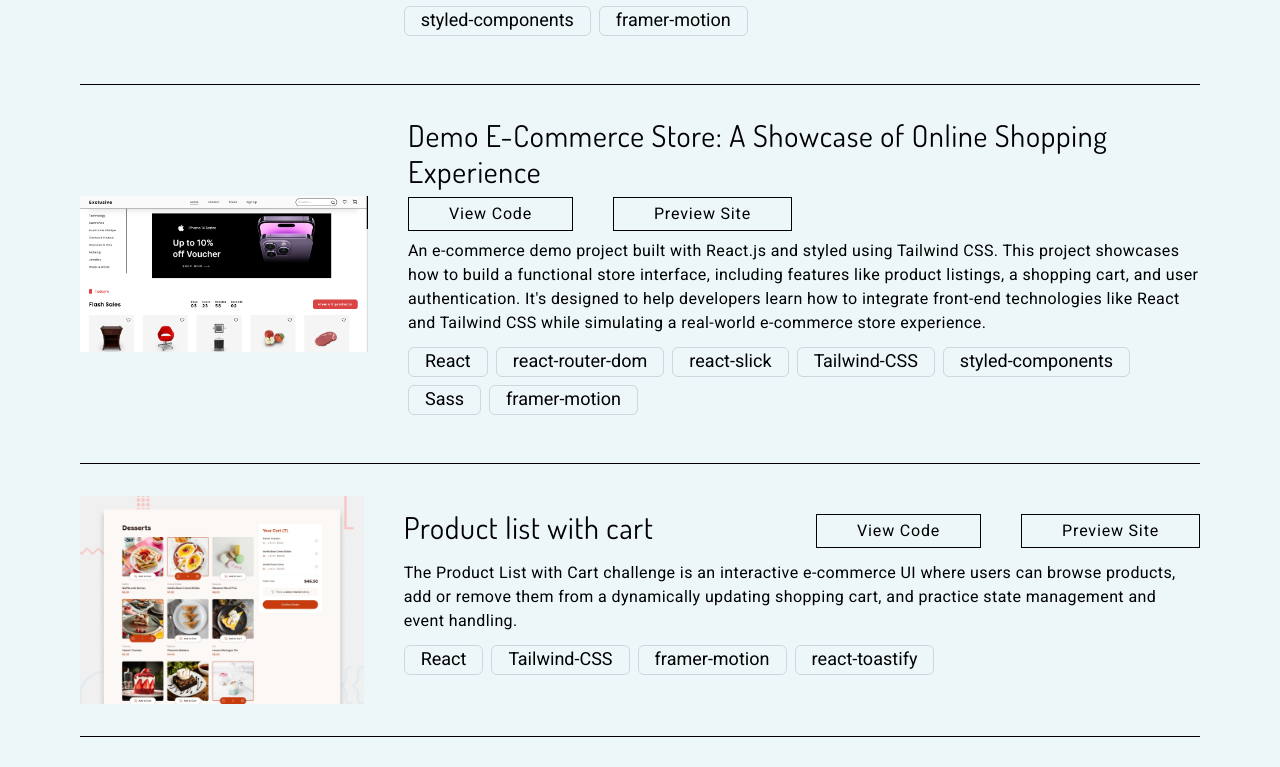
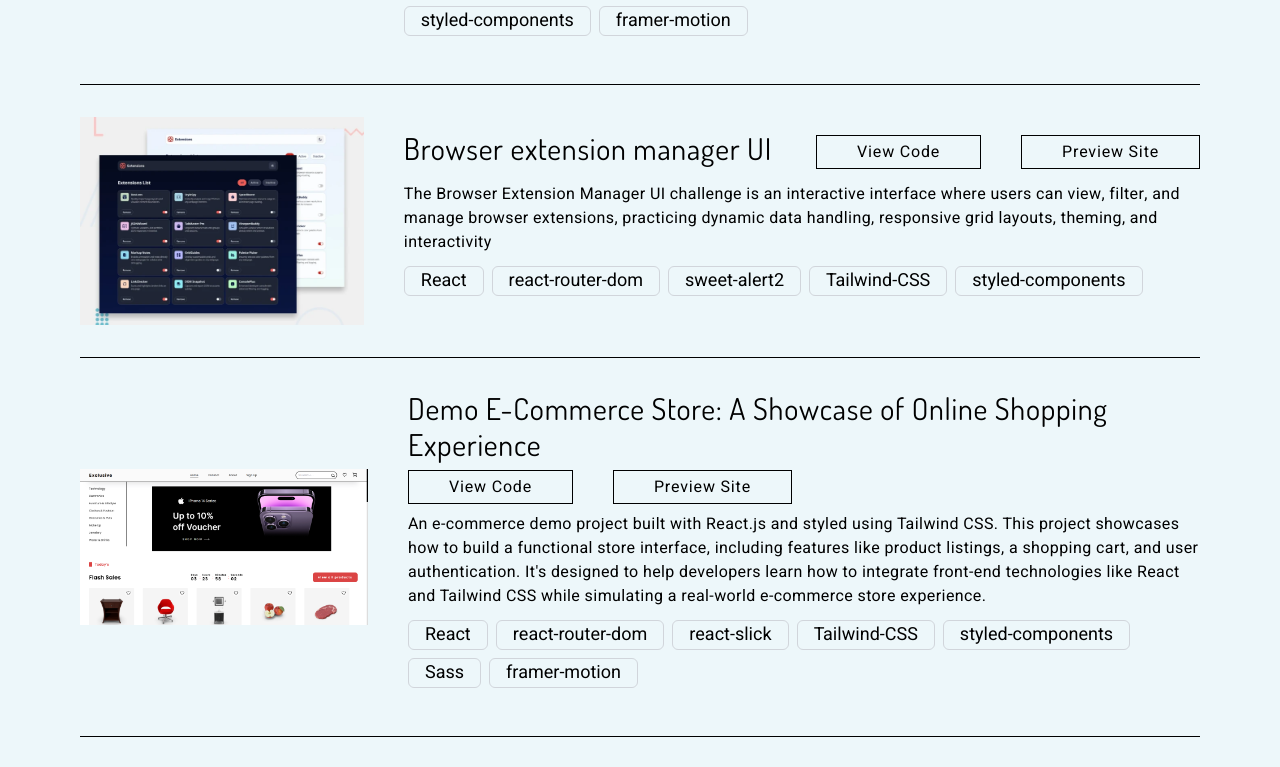
Before and after one commit to GADMuhammad/portfolio, a React (Vite) app: page / in a window 1280 px wide. Shown: the part 838-1605 px from the top of the page. Built offline with nearby package versions, Linux system fonts and the light colour scheme; a web font is replaced by a local one.

Commit message:
Add files via upload

```diff
--- a/src/components/ProjectsSection.jsx
+++ b/src/components/ProjectsSection.jsx
@@ -2,8 +2,7 @@ import ProjectTemp from "./ProjectTemp";
 
 const projectsContent = [
   {
-    imageSrc:
-      "projects-images/REST Countries API with color theme switcher.jpg",
+    imageSrc: "projects-images/REST Countries API with color theme switcher.jpg",
     projectTitle: "Explore the whole world countries from your home",
     description:
       "An interactive web application that provides detailed information about countries worldwide. Users can browse a list of countries, search for a specific country by name, and filter results based on regions such as Africa, Europe, or Asia. Each country’s page includes key details like population, capital, area, official languages, and neighboring countries. Additionally, the app features a dark mode and light mode toggle, allowing users to switch themes for a more comfortable viewing experience. This project combines data fetching, user-friendly navigation, and responsive design for an engaging exploration of world geography.",
@@ -22,9 +21,25 @@ const projectsContent = [
     ],
   },
   {
+    imageSrc: "projects-images/Browser extension manager UI.webp",
+    projectTitle: "Browser extension manager UI",
+    description:
+      "The Browser Extension Manager UI challenge is an interactive interface where users can view, filter, and manage browser extensions, practicing dynamic data handling, responsive grid layouts, theming, and interactivity",
+    technologies: [
+      "React",
+      "react-router-dom",
+      "sweet-alert2",
+      "Tailwind-CSS",
+      "styled-components",
+    ],
+    links: [
+      "https://github.com/GADMuhammad/Browser-extension-manager-UI",
+      "https://browser-extension-manager-ui-ashen.vercel.app",
+    ],
+  },
+  {
     imageSrc: "projects-images/demo-store-1.png",
-    projectTitle:
-      "Demo E-Commerce Store: A Showcase of Online Shopping Experience",
+    projectTitle: "Demo E-Commerce Store: A Showcase of Online Shopping Experience",
     description:
       "An e-commerce demo project built with React.js and styled using Tailwind CSS. This project showcases how to build a functional store interface, including features like product listings, a shopping cart, and user authentication. It's designed to help developers learn how to integrate front-end technologies like React and Tailwind CSS while simulating a real-world e-commerce store experience.",
     technologies: [
```
Also changed, not shown: public/projects-images/Browser extension manager UI.webp (added).
